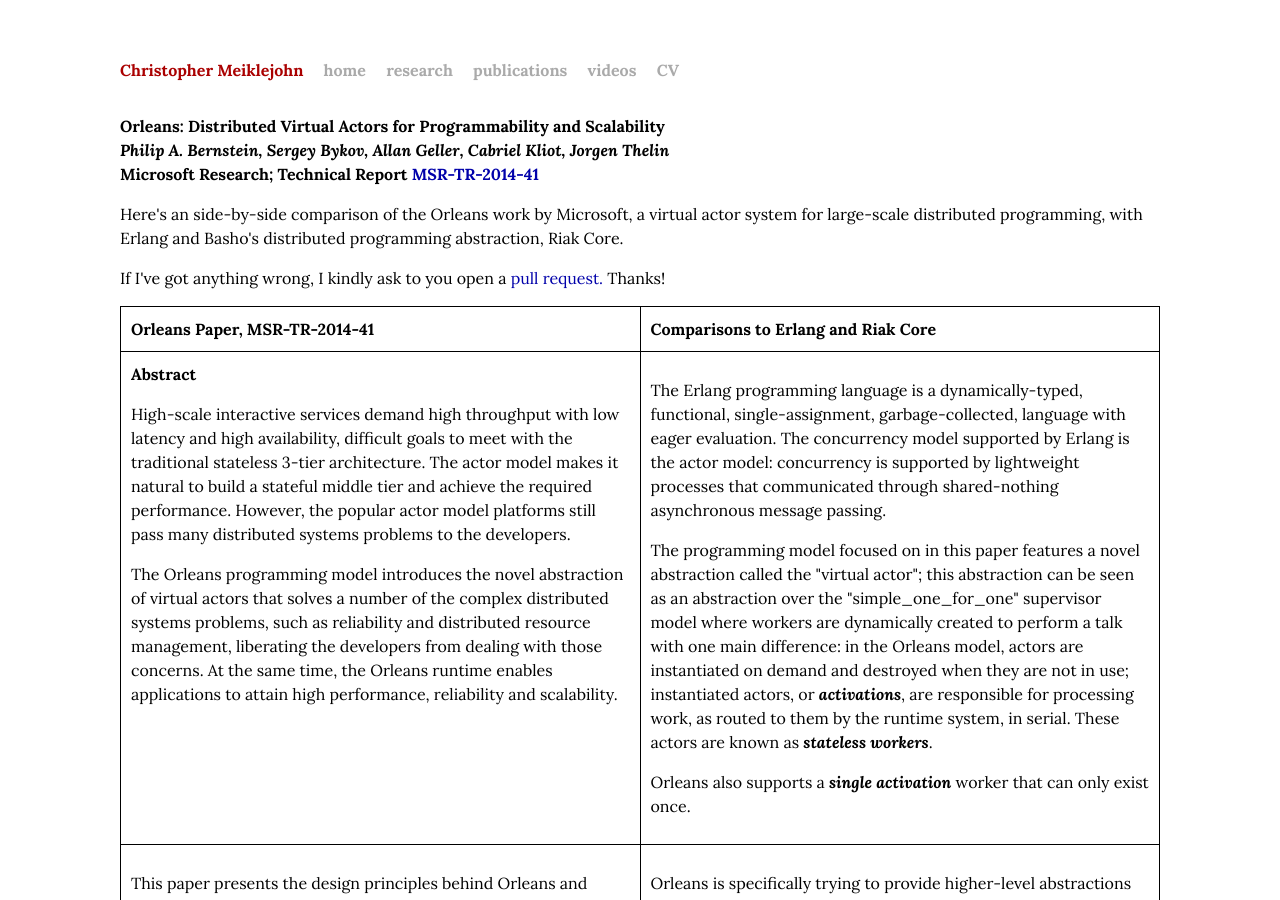
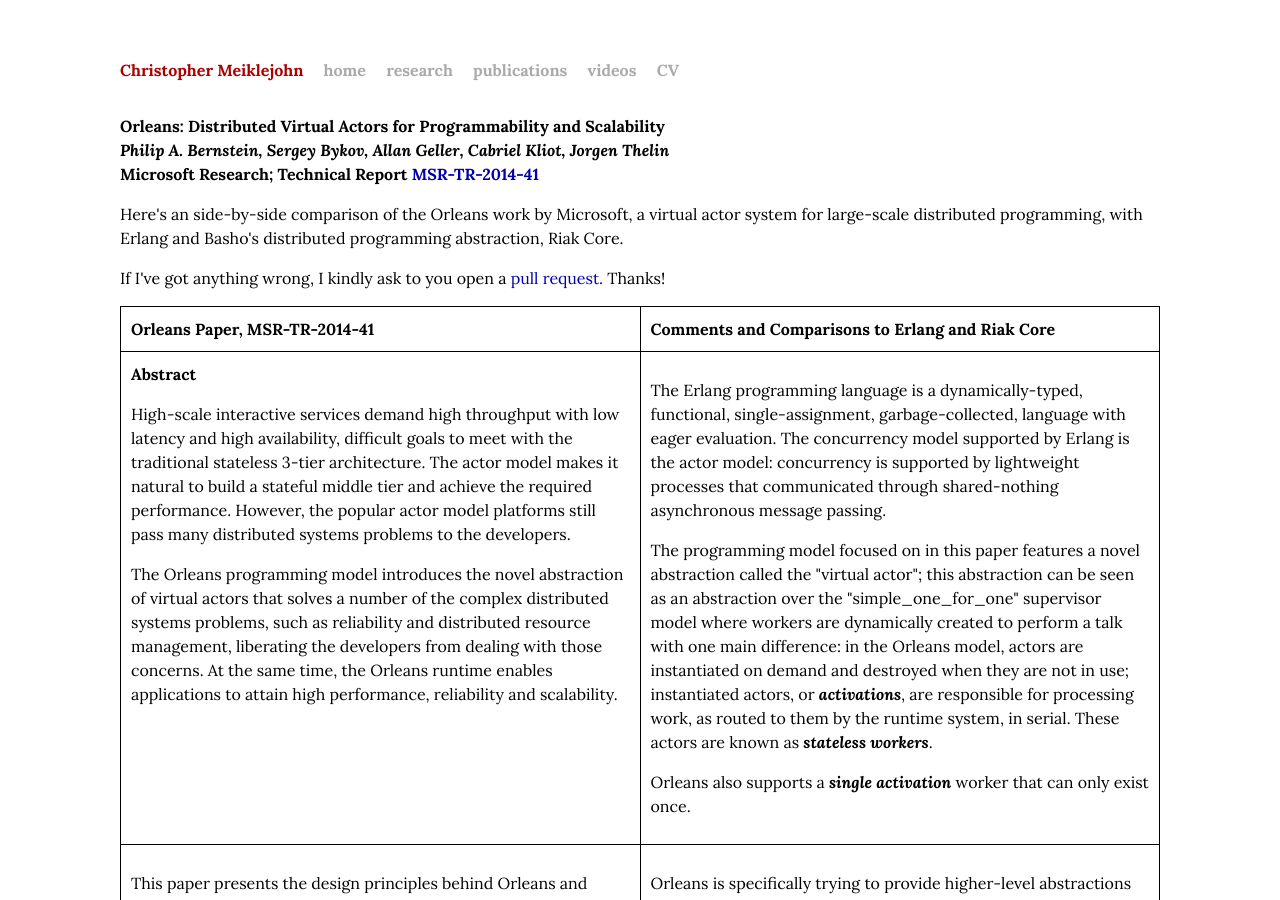
Before and after one commit to cmeiklejohn/cmeiklejohn.github.io, a Jekyll site: the page built from orleans.html, in a window 1280 px wide and 900 px high. Built offline with Jekyll 4.4.1, drawn with Linux system fonts in a browser that asks for light colours; comment, search, counter and statistics services are not loaded.

Commit message:
Orleans updates.

```diff
--- a/orleans.html
+++ b/orleans.html
@@ -19,7 +19,7 @@
 <table style="border: 1px solid black">
   <tr>
     <td><h3>Orleans Paper, MSR-TR-2014-41</h3></td>
-    <td><h3>Comparisons to Erlang and Riak Core</h3></td>
+    <td><h3>Comments and Comparisons to Erlang and Riak Core</h3></td>
   </tr>
   <tr>
     <td>
```
